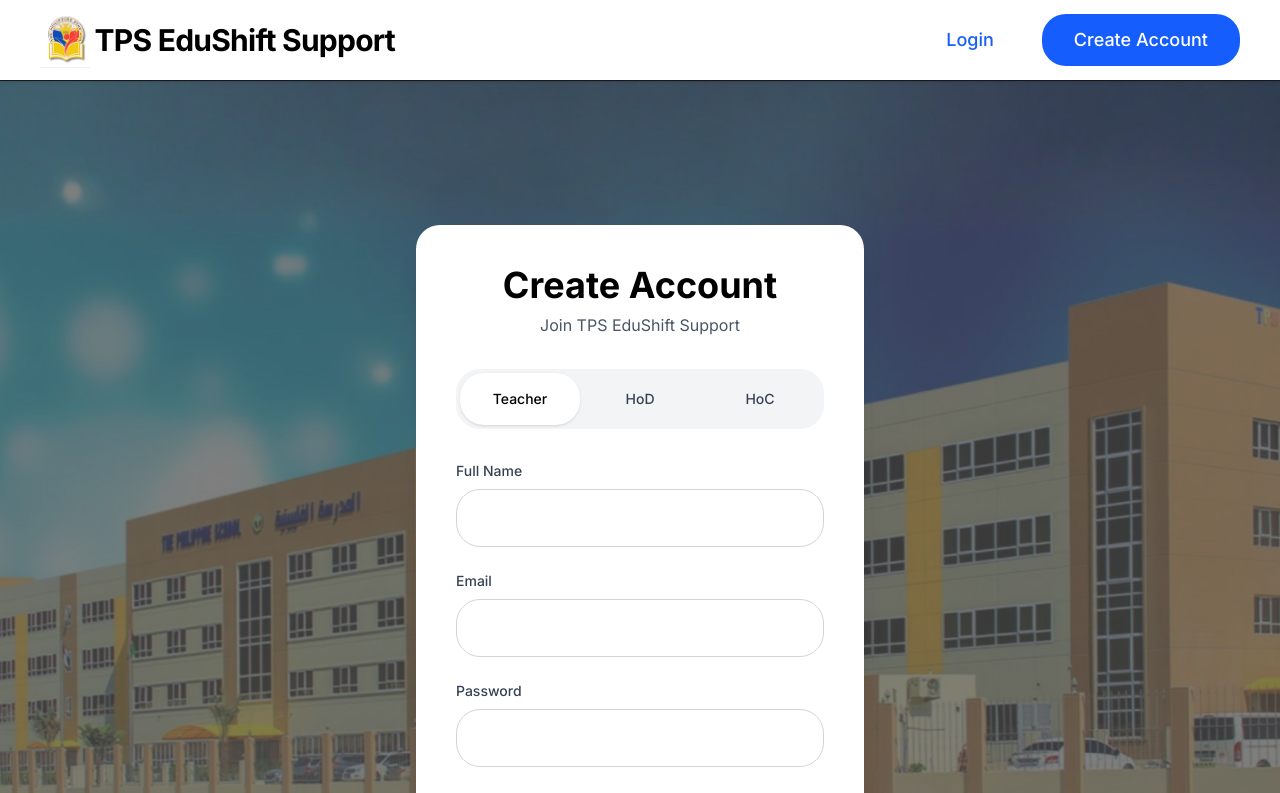
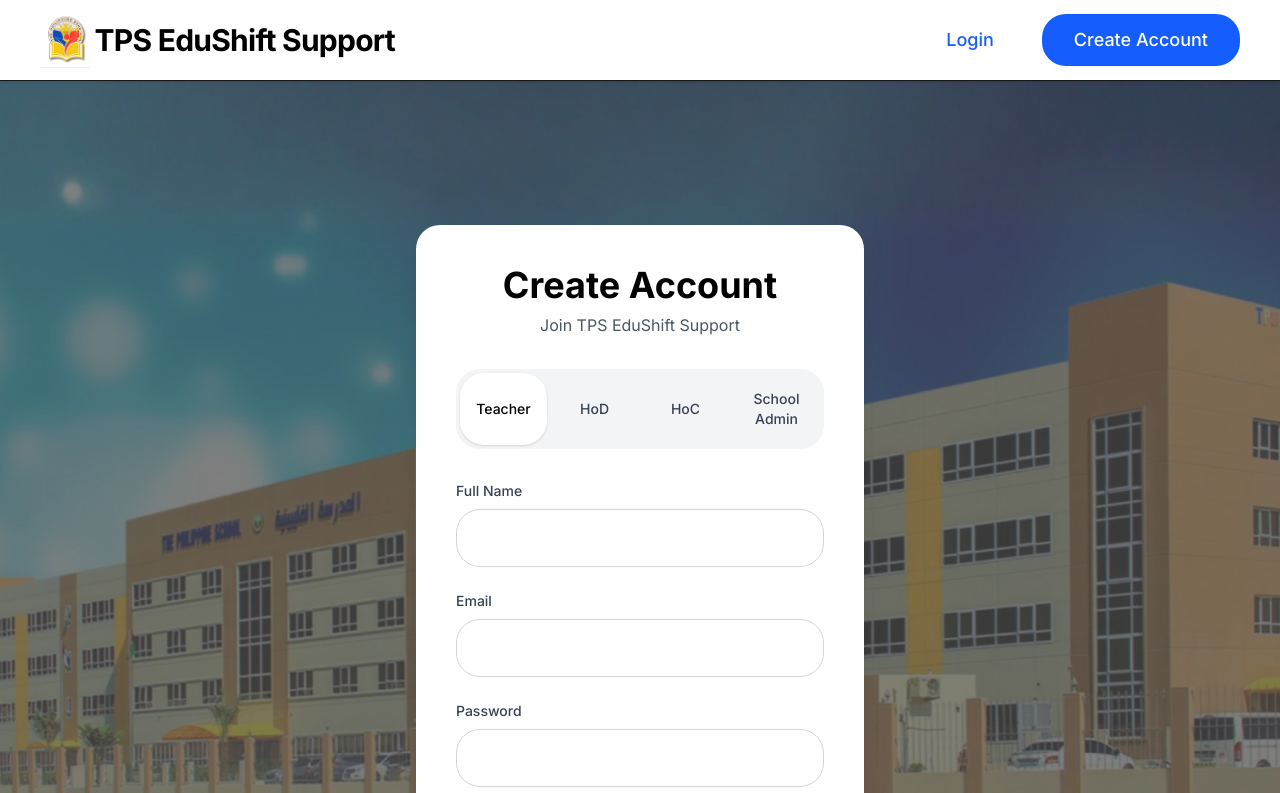
Before and after one commit to aemlsu/capstone-website, a Next.js app: page /signup in a window 1280 px wide. Shown: the top 793 px of the page. Built offline with nearby package versions, Linux system fonts and the light colour scheme.

Commit message:
Update page.tsx

```diff
--- a/app/signup/page.tsx
+++ b/app/signup/page.tsx
@@ -7,7 +7,7 @@ import Link from 'next/link';
 
 export default function SignupPage() {
   const router = useRouter();
-  const [activeTab, setActiveTab] = useState<'teacher' | 'hod' | 'hoc'>('teacher');
+  const [activeTab, setActiveTab] = useState<'teacher' | 'hod' | 'hoc' | 'school_admin'>('teacher');
   const [fullName, setFullName] = useState('');
   const [email, setEmail] = useState('');
   const [password, setPassword] = useState('');
@@ -44,7 +44,7 @@ export default function SignupPage() {
         data: {
           full_name: fullName,
           role: activeTab,
-          department: activeTab === 'hoc' ? null : department,   // ← Only send department for Teacher & HoD
+          department: (activeTab === 'hoc' || activeTab === 'school_admin') ? null : department,
         },
       },
     });
@@ -52,7 +52,7 @@ export default function SignupPage() {
     if (signUpError) {
       setError(signUpError.message);
     } else {
-      alert(`✅ ${activeTab.toUpperCase()} account created successfully!`);
+      alert(`✅ ${activeTab === 'school_admin' ? 'School Admin' : activeTab.toUpperCase()} account created successfully!`);
       router.push('/login');
     }
 
@@ -65,11 +65,12 @@ export default function SignupPage() {
         <h1 className="text-4xl font-bold text-center text-black mb-2">Create Account</h1>
         <p className="text-center text-gray-600 mb-8">Join TPS EduShift Support</p>
 
-        {/* Role Tabs */}
-        <div className="flex bg-gray-100 rounded-3xl p-1 mb-8">
-          <button onClick={() => setActiveTab('teacher')} className={`flex-1 py-4 text-sm font-medium rounded-3xl transition-all ${activeTab === 'teacher' ? 'bg-white shadow-sm text-black' : 'text-gray-700 hover:bg-gray-200'}`}>Teacher</button>
-          <button onClick={() => setActiveTab('hod')} className={`flex-1 py-4 text-sm font-medium rounded-3xl transition-all ${activeTab === 'hod' ? 'bg-white shadow-sm text-black' : 'text-gray-700 hover:bg-gray-200'}`}>HoD</button>
-          <button onClick={() => setActiveTab('hoc')} className={`flex-1 py-4 text-sm font-medium rounded-3xl transition-all ${activeTab === 'hoc' ? 'bg-white shadow-sm text-black' : 'text-gray-700 hover:bg-gray-200'}`}>HoC</button>
+        {/* Role Tabs - Added School Admin */}
+        <div className="grid grid-cols-4 gap-1 bg-gray-100 rounded-3xl p-1 mb-8">
+          <button onClick={() => setActiveTab('teacher')} className={`py-4 text-sm font-medium rounded-3xl transition-all ${activeTab === 'teacher' ? 'bg-white shadow-sm text-black' : 'text-gray-700 hover:bg-gray-200'}`}>Teacher</button>
+          <button onClick={() => setActiveTab('hod')} className={`py-4 text-sm font-medium rounded-3xl transition-all ${activeTab === 'hod' ? 'bg-white shadow-sm text-black' : 'text-gray-700 hover:bg-gray-200'}`}>HoD</button>
+          <button onClick={() => setActiveTab('hoc')} className={`py-4 text-sm font-medium rounded-3xl transition-all ${activeTab === 'hoc' ? 'bg-white shadow-sm text-black' : 'text-gray-700 hover:bg-gray-200'}`}>HoC</button>
+          <button onClick={() => setActiveTab('school_admin')} className={`py-4 text-sm font-medium rounded-3xl transition-all ${activeTab === 'school_admin' ? 'bg-white shadow-sm text-black' : 'text-gray-700 hover:bg-gray-200'}`}>School Admin</button>
         </div>
 
         <form onSubmit={handleSignup} className="space-y-6">
@@ -88,7 +89,7 @@ export default function SignupPage() {
             <input type="password" value={password} onChange={(e) => setPassword(e.target.value)} className="w-full border border-gray-300 rounded-3xl px-6 py-4 text-black focus:outline-none focus:border-blue-500" required />
           </div>
 
-          {/* Department field removed for HoC */}
+          {/* Department field shown only for Teacher and HoD */}
           {(activeTab === 'teacher' || activeTab === 'hod') && (
             <div>
               <label className="block text-sm font-medium text-gray-700 mb-2">Department / Subject</label>
@@ -110,7 +111,7 @@ export default function SignupPage() {
           {error && <p className="text-red-600 text-sm text-center">{error}</p>}
 
           <button type="submit" disabled={loading} className="w-full bg-blue-600 hover:bg-blue-700 disabled:bg-gray-400 text-white py-4 rounded-3xl font-semibold text-lg transition">
-            {loading ? 'Creating Account...' : `Create ${activeTab.toUpperCase()} Account`}
+            {loading ? 'Creating Account...' : `Create ${activeTab === 'school_admin' ? 'School Admin' : activeTab.toUpperCase()} Account`}
           </button>
         </form>
 
```
